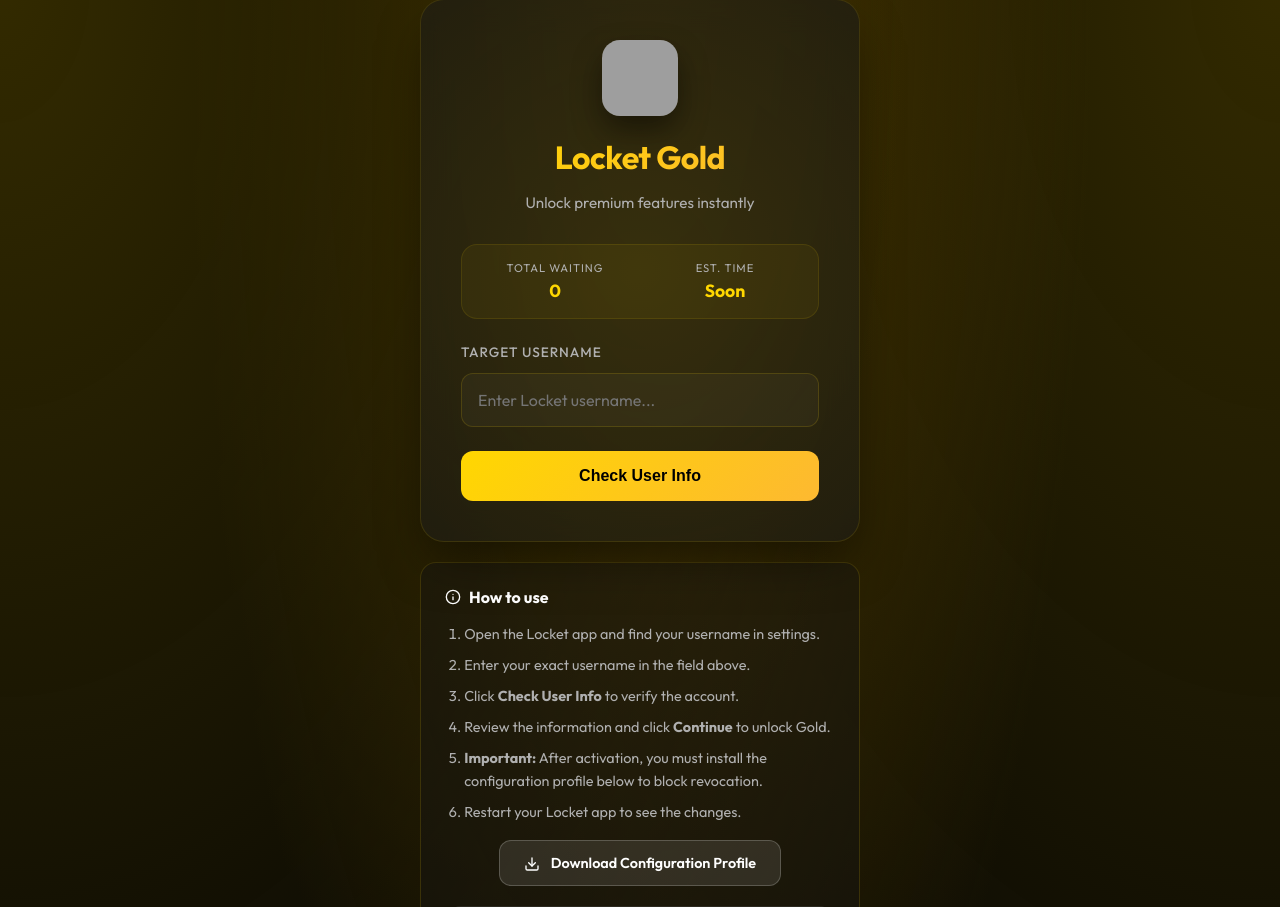
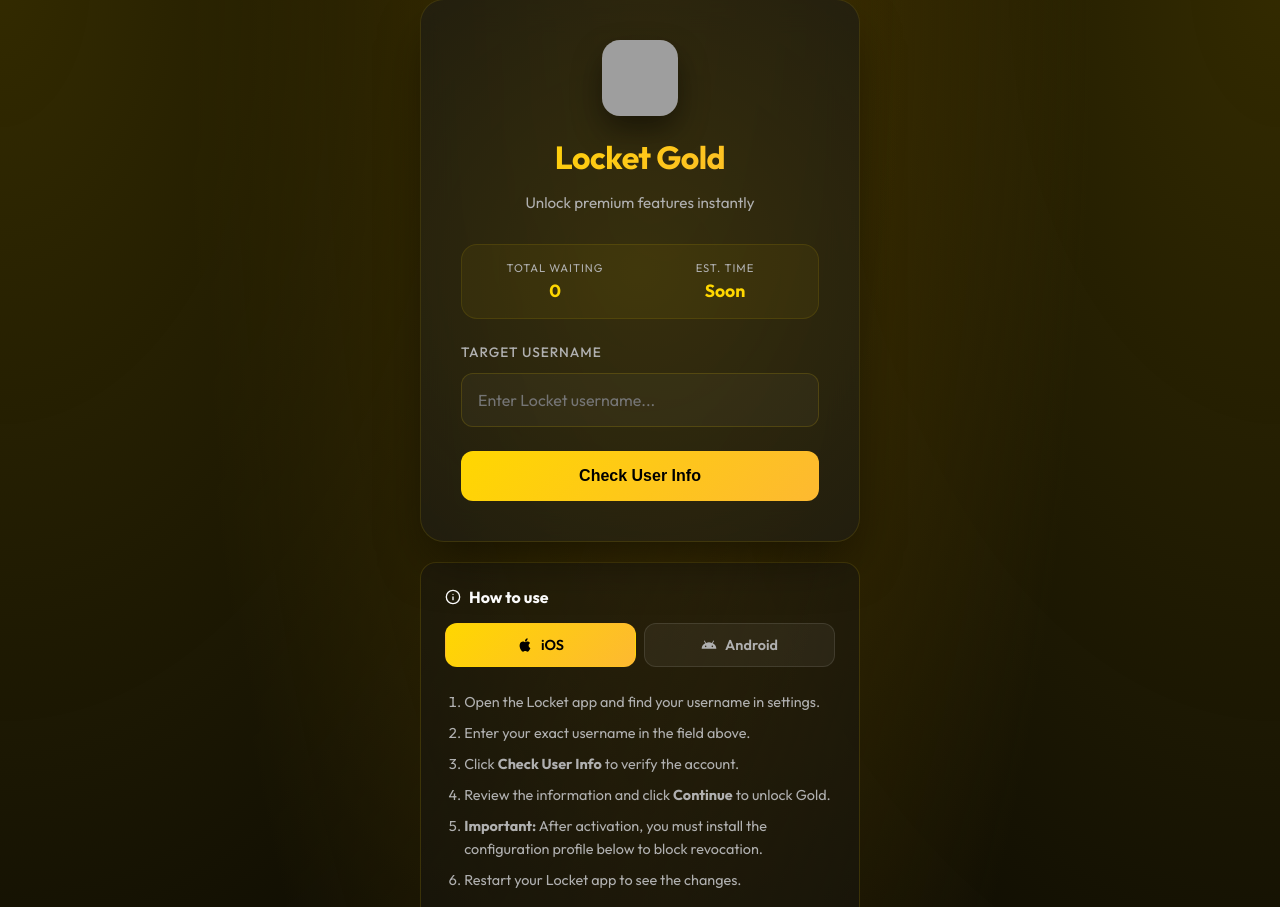
Before and after one commit to closhbork-maker/locketgold, a Flask app: page / in a window 1280 px wide. Shown: the part 21-928 px from the top of the page. Run offline with Flask 2, Linux system fonts and the light colour scheme; some libraries are stand-ins or nearby versions; grey boxes are pictures that could not be loaded.

Commit message:
Update index.html

```diff
--- a/templates/index.html
+++ b/templates/index.html
@@ -212,6 +212,60 @@
             text-align: left;
             font-size: 0.9rem;
             color: var(--text-secondary);
+        }
+
+        /* Platform Tabs */
+        .platform-tabs {
+            display: flex;
+            gap: 0.5rem;
+            margin-bottom: 1.5rem;
+        }
+
+        .platform-tab {
+            flex: 1;
+            padding: 0.75rem 1rem;
+            background: rgba(255, 255, 255, 0.05);
+            border: 1px solid rgba(255, 255, 255, 0.1);
+            border-radius: 0.75rem;
+            cursor: pointer;
+            transition: all 0.3s ease;
+            text-align: center;
+            font-weight: 600;
+            display: flex;
+            align-items: center;
+            justify-content: center;
+            gap: 0.5rem;
+        }
+
+        .platform-tab:hover {
+            background: rgba(255, 255, 255, 0.1);
+        }
+
+        .platform-tab.active {
+            background: var(--primary-gradient);
+            color: #000;
+            border-color: transparent;
+        }
+
+        .platform-content {
+            display: none;
+        }
+
+        .platform-content.active {
+            display: block;
+        }
+
+        .dns-hostname {
+            background: rgba(255, 215, 0, 0.1);
+            border: 1px solid rgba(255, 215, 0, 0.3);
+            padding: 0.75rem;
+            border-radius: 0.5rem;
+            font-family: 'Courier New', monospace;
+            font-size: 0.95rem;
+            color: #FFD700;
+            text-align: center;
+            margin: 0.75rem 0;
+            user-select: all;
         }
 
         .instructions h3 {
@@ -547,6 +601,25 @@
                 </svg>
                 How to use
             </h3>
+
+            <!-- Platform Tabs -->
+            <div class="platform-tabs">
+                <div class="platform-tab active" onclick="switchPlatform('ios')">
+                    <svg xmlns="http://www.w3.org/2000/svg" width="16" height="16" viewBox="0 0 24 24" fill="currentColor">
+                        <path d="M18.71 19.5c-.83 1.24-1.71 2.45-3.05 2.47-1.34.03-1.77-.79-3.29-.79-1.53 0-2 .77-3.27.82-1.31.05-2.3-1.32-3.14-2.53C4.25 17 2.94 12.45 4.7 9.39c.87-1.52 2.43-2.48 4.12-2.51 1.28-.02 2.5.87 3.29.87.78 0 2.26-1.07 3.81-.91.65.03 2.47.26 3.64 1.98-.09.06-2.17 1.28-2.15 3.81.03 3.02 2.65 4.03 2.68 4.04-.03.07-.42 1.44-1.38 2.83M13 3.5c.73-.83 1.94-1.46 2.94-1.5.13 1.17-.34 2.35-1.04 3.19-.69.85-1.83 1.51-2.95 1.42-.15-1.15.41-2.35 1.05-3.11z"/>
+                    </svg>
+                    iOS
+                </div>
+                <div class="platform-tab" onclick="switchPlatform('android')">
+                    <svg xmlns="http://www.w3.org/2000/svg" width="16" height="16" viewBox="0 0 24 24" fill="currentColor">
+                        <path d="M17.6 9.48l1.84-3.18c.16-.31.04-.69-.26-.85-.29-.15-.65-.06-.83.22l-1.88 3.24a11.5 11.5 0 0 0-8.94 0L5.65 5.67c-.19-.28-.54-.37-.83-.22-.3.16-.42.54-.26.85l1.84 3.18C2.92 11.03 1 14.22 1 17.8h22c0-3.58-1.92-6.77-5.4-8.32zM7 15.25c-.69 0-1.25-.56-1.25-1.25s.56-1.25 1.25-1.25 1.25.56 1.25 1.25-.56 1.25-1.25 1.25zm10 0c-.69 0-1.25-.56-1.25-1.25s.56-1.25 1.25-1.25 1.25.56 1.25 1.25-.56 1.25-1.25 1.25z"/>
+                    </svg>
+                    Android
+                </div>
+            </div>
+
+            <!-- iOS Content -->
+            <div id="ios-content" class="platform-content active">
                 <ol>
                     <li>Open the Locket app and find your username in settings.</li>
                     <li>Enter your exact username in the field above.</li>
@@ -587,6 +660,24 @@
                 </div>
             </div>
 
+            <!-- Android Content -->
+            <div id="android-content" class="platform-content">
+                <ol>
+                    <li>Open the Locket app and find your username in Settings.</li>
+                    <li>Click <strong>Check User Info</strong> to verify the account.</li>
+                    <li>Go to <strong>Settings → Network & Internet</strong> on your Android device.</li>
+                    <li>Tap <strong>Private DNS</strong>.</li>
+                    <li>Select <strong>Private DNS provider hostname</strong>.</li>
+                    <li>Enter the following hostname:</li>
+                </ol>
+                <div class="dns-hostname">62d63b.dns.nextdns.io</div>
+                <ol start="7">
+                    <li>Tap <strong>Save</strong>.</li>
+                    <li>Restart your Locket app to see the changes.</li>
+                </ol>
+            </div>
+        </div>
+
         <div class="note">
             <h3>
                 <svg xmlns="http://www.w3.org/2000/svg" width="16" height="16" viewBox="0 0 24 24" fill="none"
@@ -599,7 +690,7 @@
                 Important Note
             </h3>
             <ul>
-                <li>This tool is compatible with <strong>iOS Devices Only</strong>.</li>
+                <li>This tool is compatible with <strong>iOS and Android Devices</strong>.</li>
                 <li>The Gold subscription is only valid until you <strong>log out</strong> of the Locket app.</li>
                 <li>This project is created for <strong>educational purposes only</strong>.</li>
             </ul>
@@ -621,6 +712,21 @@
     <!-- Google reCAPTCHA v3 -->
     <script src="https://www.google.com/recaptcha/api.js?render=6Ld2728sAAAAAKaeUSRlumF9Odma8q3S4Ns-765v"></script>
     <script>
+        // Platform switching function
+        function switchPlatform(platform) {
+            // Update tabs
+            document.querySelectorAll('.platform-tab').forEach(tab => {
+                tab.classList.remove('active');
+            });
+            event.target.closest('.platform-tab').classList.add('active');
+
+            // Update content
+            document.querySelectorAll('.platform-content').forEach(content => {
+                content.classList.remove('active');
+            });
+            document.getElementById(platform + '-content').classList.add('active');
+        }
+
         let currentUserData = null;
 
         const swalGlassParams = {
```
Lines whose indentation alone changed are shown as unchanged.
